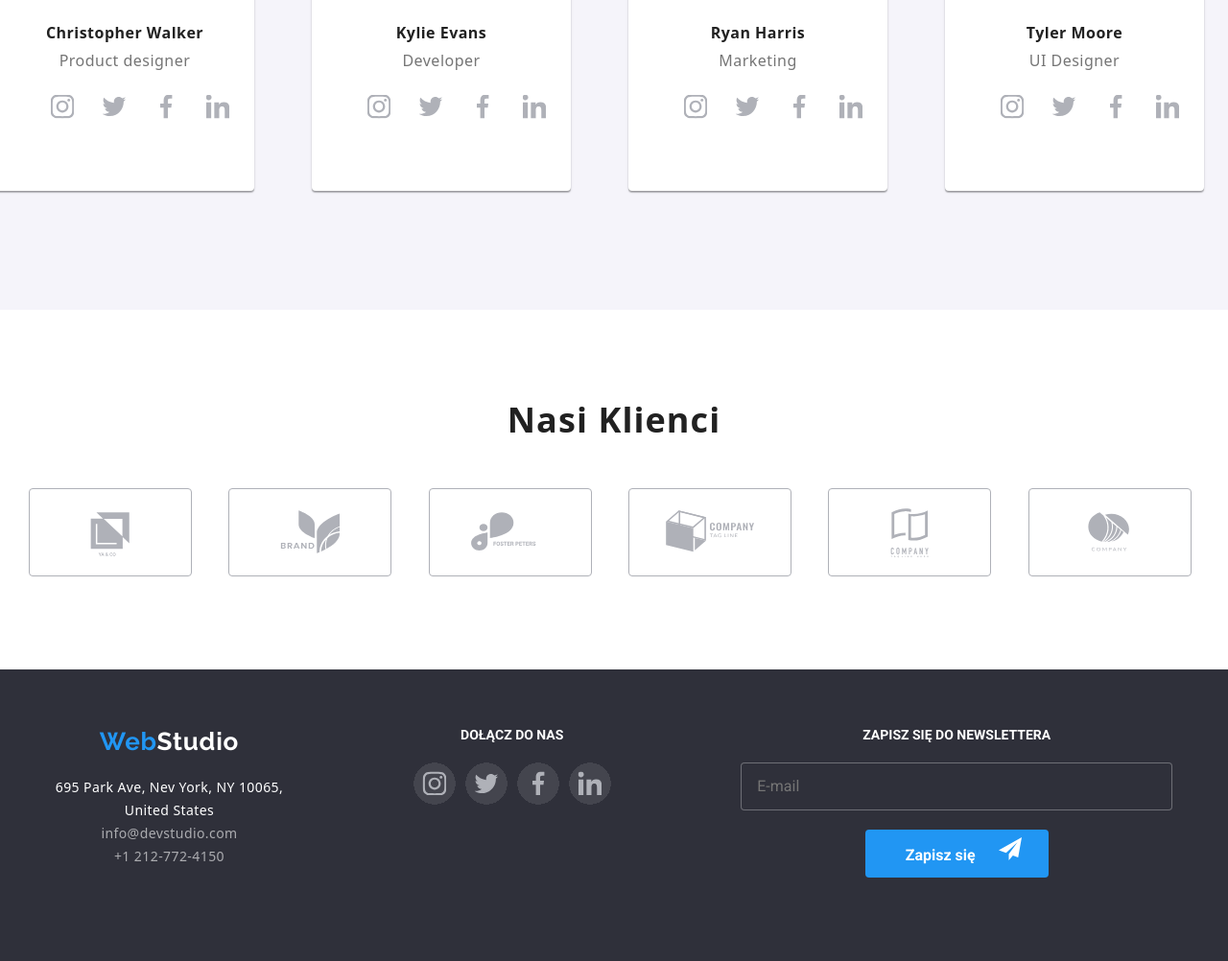
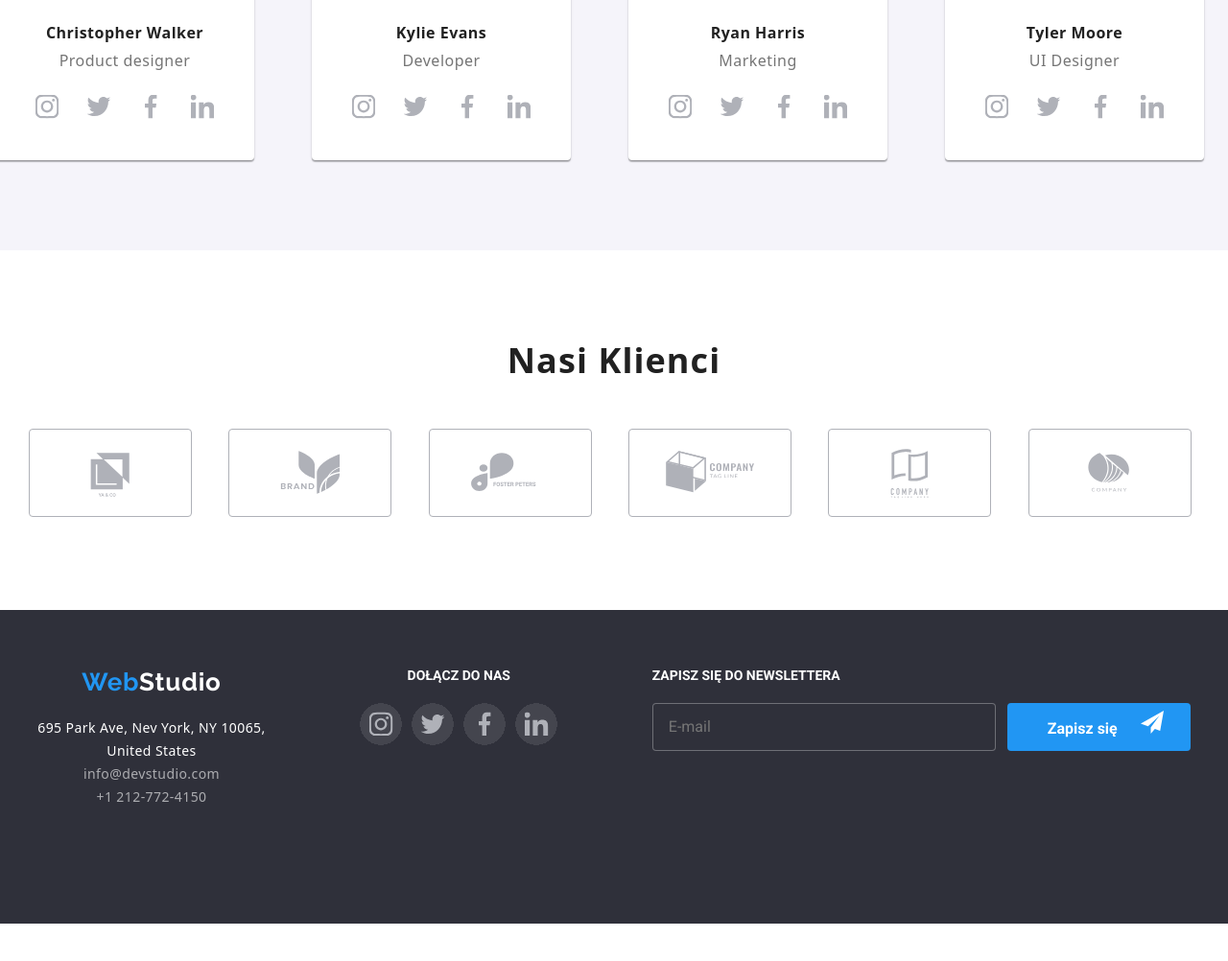
Before and after one commit to PawelBogusz1/goit-markup-hw-08, a website: page index.html in a window 1280 px wide. Shown: the part 2044-3046 px from the top of the page at 96% size. After the commit the page ends 3007 px from the top, so only its background shows below. Drawn offline with nearby package versions, Linux system fonts and the light colour scheme; files whose address does not match are found by name.

Commit message:
Homework08

```diff
--- a/index.html
+++ b/index.html
@@ -697,7 +697,7 @@
             <label class="section-footer__form-label" for="email"
               >ZAPISZ SIĘ DO NEWSLETTERA</label
               >
-              <ul class="section-footer__form-lista">
+              <ul class="section-footer__form-list">
                 <li class="section-footer__form-element1">
 
               <input
--- a/sass/components/_section-description.scss
+++ b/sass/components/_section-description.scss
@@ -108,6 +108,7 @@ list-style: none;
 text-align: left;
 
 
+
 }
 .section-description__list-icon{
 margin-left: 15px;
--- a/sass/components/_section-footer.scss
+++ b/sass/components/_section-footer.scss
@@ -150,7 +150,6 @@ footer {
   font-size: 16px;
   line-height: 30px;
   cursor: pointer;
-
   padding-left: 42px;
   padding-top: 8px;
   padding-bottom: 8px;
@@ -179,7 +178,7 @@ footer {
 
 // DESKTOP
 
-@media screen and (min-width: 1199px) {
+@media screen and (min-width: 1200px) {
   footer {
     background-color: #2f303a;
     padding-bottom: 60px;
@@ -192,4 +191,26 @@ footer {
   .section-footer__form {
     padding-top: 60px;
   }
+  .section-footer__form-list{
+    display: flex;
+    flex-direction:row;
+    gap:12px;
+  }
+.section-footer__form-label {
+  display: flex;
+  flex-direction: row;
+  list-style: none;
+  flex-grow: 1;
+  gap: 10px;
+  justify-content: left;
 }
+.section-footer__form-element1{
+  width:358px;
+}
+.section-footer__form-element2{
+  margin:auto;
+}
+#email{
+  max-width: 358px;
+}
+}
--- a/sass/components/_section-team.scss
+++ b/sass/components/_section-team.scss
@@ -43,7 +43,7 @@
 }
 
 .section-team__list {
-  display: flex;
+  display: block;
   flex-direction: column;
   list-style: none;
   flex-grow: 1;
@@ -65,16 +65,14 @@
   width: 450px;
 }
 
-.section-team__socialicons {
-  display: flex;
-  justify-content: center;
-  flex-direction: row;
-  list-style: none;
-  flex-grow: 1;
-  gap: 10px;
-  margin: 0px 0px 30px 0px;
-  padding-left: 32px;
-  padding-bottom: 32px;
+  .section-team__socialicons {
+    display: flex;
+    align-items: center;
+    justify-content: space-around;
+    gap: 10px;
+    margin-bottom: 30px;
+    padding-left: 122px;
+    padding-right: 122px;
 }
 
 @media screen and (min-width: 768px) {
@@ -89,12 +87,20 @@
     padding-bottom: 94px;
     margin-left: -30px;
   }
+  .section-team__socialicons {
+    display: flex;
+    align-items: center;
+    justify-content: space-around;
+    gap: 10px;
+    margin-bottom: 30px;
+    padding-left: 74px;
+    padding-right: 74px;
+  }
 
   .section-team__picture {
     flex-direction: column;
     justify-content: center;
     display: flex;
-    margin-bottom: 30px;
    width:100vw;
     flex-basis: calc((100% - 60px) / 2);
   }
@@ -117,7 +123,6 @@
     flex-direction: column;
     display: flex;
     margin-left: 30px;
-    margin-bottom: 30px;
     width: calc((100% - 30px) / 4);
     margin-left: 30px;
     width: 270px;
@@ -130,4 +135,15 @@
     transition: 250ms;
     transition-timing-function: cubic-bezier(0.4, 0, 0.2, 1);
   }
+
+.section-team__socialicons {
+    display: flex;
+    align-items: center;
+    justify-content: space-around;
+    gap: 10px;
+    margin-bottom: 30px;
+    padding-left: 32px;
+    padding-right: 32px;
+
 }
+}
```
Also changed, not shown: css/main.min.css, sass/utils/_input-email.scss (line endings or trailing spaces), 1 other file.
